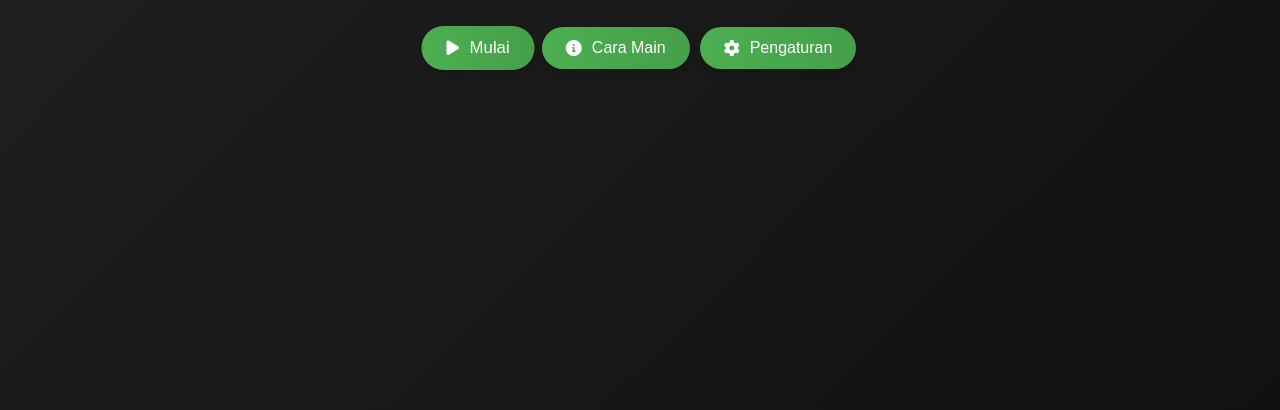
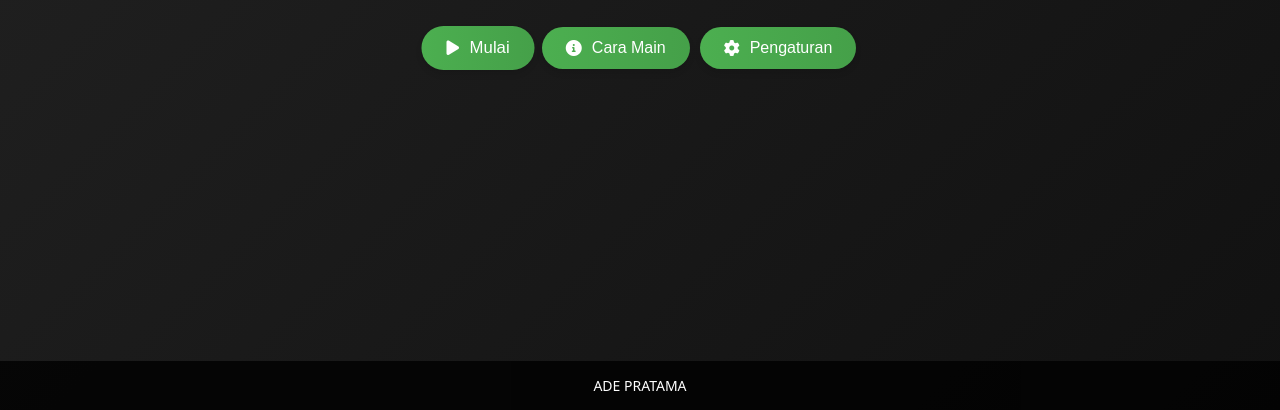
Before and after one commit to HolyBytes/Snake_Game, a plain HTML site: page index.html in a window 1280 px wide. Shown: the part 390-800 px from the top of the page. Drawn offline with Linux system fonts and the light colour scheme.

Commit message:
Update index.html

```diff
--- a/index.html
+++ b/index.html
@@ -278,6 +278,17 @@
                 grid-template-rows: repeat(3, 50px);
             }
         }
+
+        footer {
+    text-align: center;
+    padding: 15px;
+    background: rgba(0, 0, 0, 0.8);
+    color: white;
+    position: absolute;
+    bottom: 0;
+    width: 100%;
+    font-size: 14px;
+}
     </style>
 </head>
 <body>
@@ -656,5 +667,8 @@
             return newFood;
         }
     </script>
+    <footer>
+    <p>ADE PRATAMA</p>
+</footer>
 </body>
 </html>
```
